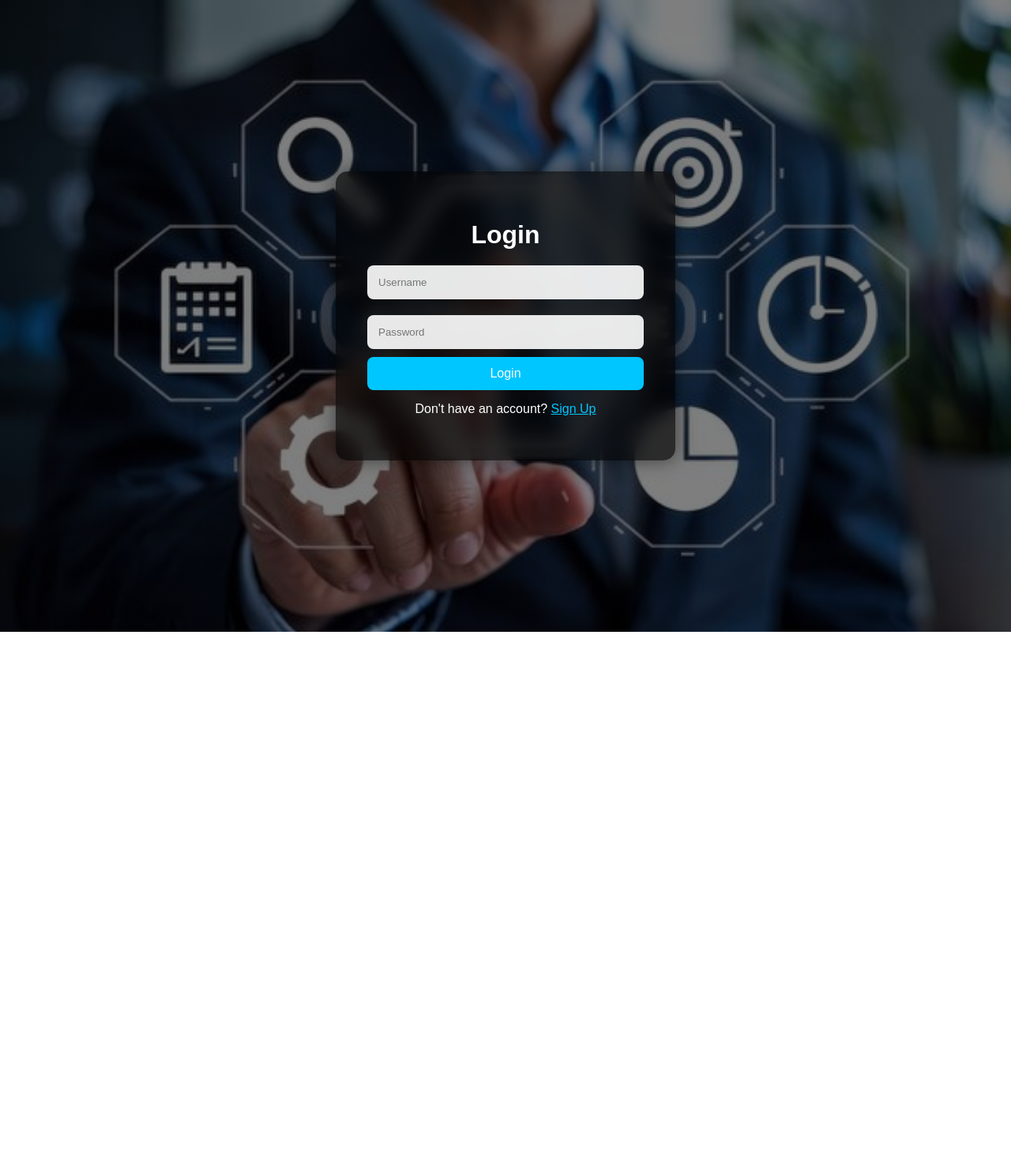
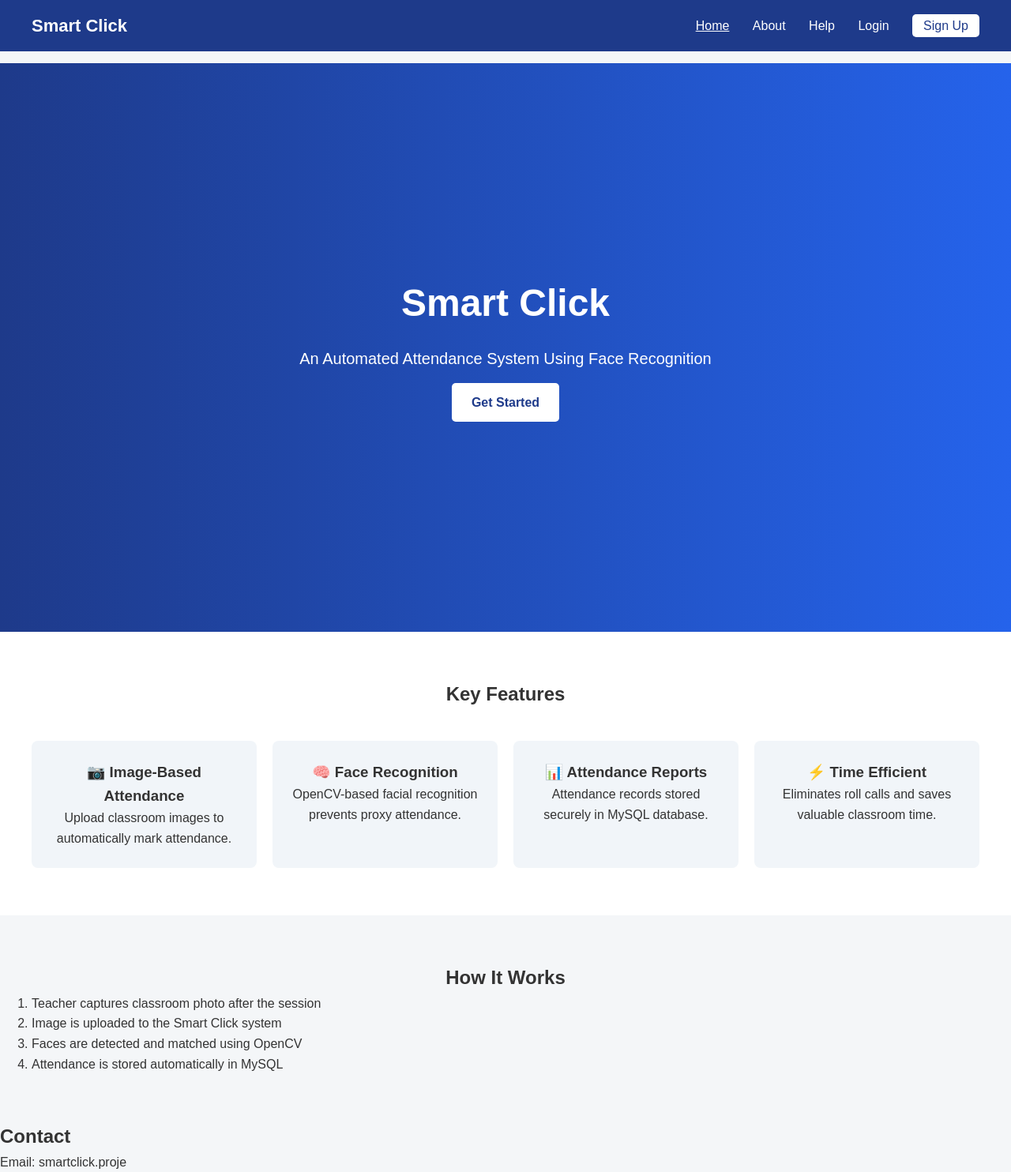
Before and after one commit to tuvijith-09/pbl, a plain HTML site: page index.html in a window 1280 px wide. Shown: the whole page at 79% size. Before the commit the page ends 800 px from the top, so only its background shows below. Drawn offline with Linux system fonts and the light colour scheme.

Commit message:
Add files via upload

```diff
--- a/index.html
+++ b/index.html
@@ -1,20 +1,67 @@
-<div class="login-box">
-
-    <h1>Login</h1>
-    <head>
-    <title>Student Sign Up - Attendance System</title>
+<!DOCTYPE html>
+<html lang="en">
+<head>
+    <meta charset="UTF-8">
+    <meta name="viewport" content="width=device-width, initial-scale=1.0">
+    <title>Smart Click | Automated Attendance System</title>
     <link rel="stylesheet" href="style.css">
 </head>
+<body>
 
-    <input type="text" placeholder="Username">
-    <input type="password" placeholder="Password">
+    <!-- Fixed Header -->
+    <header class="navbar">
+        <div class="logo">Smart Click</div>
+        <nav>
+            <a href="index.html" class="active">Home</a>
+            <a href="about.html">About</a>
+            <a href="help.html">Help</a>
+            <a href="login.html">Login</a>
+            <a href="signup.html" class="signup-btn">Sign Up</a>
+        </nav>
+    </header>
 
-    <button>Login</button>
+    <!-- Hero Section -->
+    <section class="hero">
+        <h1>Smart Click</h1>
+        <p>An Automated Attendance System Using Face Recognition</p>
+        <a href="#" class="btn">Get Started</a>
+    </section>
 
-    <!-- ADD HERE -->
-    <p style="margin-top:15px; color:white;">
-        Don't have an account?
-        <a href="signup.html" style="color:#00c6ff;">Sign Up</a>
-    </p>
+    <!-- Features Section -->
+    <section class="features">
+        <h2>Key Features</h2>
+        <div class="feature-grid">
+            <div class="card">
+                <h3>📷 Image-Based Attendance</h3>
+                <p>Upload classroom images to automatically mark attendance.</p>
+            </div>
+            <div class="card">
+                <h3>🧠 Face Recognition</h3>
+                <p>OpenCV-based facial recognition prevents proxy attendance.</p>
+            </div>
+            <div class="card">
+                <h3>📊 Attendance Reports</h3>
+                <p>Attendance records stored securely in MySQL database.</p>
+            </div>
+            <div class="card">
+                <h3>⚡ Time Efficient</h3>
+                <p>Eliminates roll calls and saves valuable classroom time.</p>
+            </div>
+        </div>
+    </section>
 
-</div>
+    <!-- How It Works -->
+    <section class="how-it-works">
+        <h2>How It Works</h2>
+        <ol>
+            <li>Teacher captures classroom photo after the session</li>
+            <li>Image is uploaded to the Smart Click system</li>
+            <li>Faces are detected and matched using OpenCV</li>
+            <li>Attendance is stored automatically in MySQL</li>
+        </ol>
+    </section>
+
+    <!-- Contact -->
+    <section class="contact">
+        <h2>Contact</h2>
+        <p>Email: smartclick.proje
--- a/style.css
+++ b/style.css
@@ -1,91 +1,117 @@
-/* Full Page Background */
-body{
-    margin:0;
-    padding:0;
-    font-family: Arial, sans-serif;
-
-    /* Dark overlay for background image */
-    background:
-    linear-gradient(rgba(0,0,0,0.5), rgba(0,0,0,0.5)),
-    url("login2.jpg");
-
-
-    background-size: cover;
-    background-position: center;
-    background-repeat: no-repeat;
-
-    height:100vh;
-    display:flex;
-    justify-content:center;
-    align-items:center;
+* {
+    margin: 0;
+    padding: 0;
+    box-sizing: border-box;
+    font-family: Arial, Helvetica, sans-serif;
 }
 
-/* Login Box */
-.login-box{
-    width:350px;
-    padding:40px;
-
-    /* Dark glass effect */
-    background: rgba(0,0,0,0.65);
-    backdrop-filter: blur(12px);
-
-    border-radius:15px;
-    text-align:center;
-    color:white;
-
-    box-shadow: 0 0 25px rgba(0,0,0,0.5);
+/* Prevent overlap with fixed header */
+body {
+    padding-top: 80px;
+    background: #f4f6f8;
+    color: #333;
+    line-height: 1.6;
 }
 
-/* Heading */
-.login-box h1{
-    margin-bottom:10px;
+/* Navbar */
+.navbar {
+    position: fixed;
+    top: 0;
+    width: 100%;
+    background: #1e3a8a;
+    color: white;
+    padding: 15px 40px;
+    display: flex;
+    justify-content: space-between;
+    align-items: center;
+    z-index: 1000;
 }
 
-/* Inputs Normal */
-.login-box input{
-    width:100%;
-    padding:12px;
-    margin:10px 0;
-
-    border:2px solid transparent;
-    border-radius:8px;
-
-    outline:none;
-
-    background: rgba(255,255,255,0.9);
-
-    transition: 0.3s;
+.logo {
+    font-size: 22px;
+    font-weight: bold;
 }
 
-/* Inputs Focus Highlight */
-.login-box input:focus{
-    border:2px solid #00c6ff;
+.navbar nav a {
+    color: white;
+    margin-left: 25px;
+    text-decoration: none;
+    font-weight: 500;
+}
 
-    box-shadow:
-        0 0 5px #00c6ff,
-        0 0 10px #00c6ff;
+.navbar nav a:hover,
+.navbar nav a.active {
+    text-decoration: underline;
+}
 
+/* Signup Button */
+.signup-btn {
+    background: white;
+    color: #1e3a8a !important;
+    padding: 6px 14px;
+    border-radius: 5px;
+    font-weight: bold;
+}
+
+/* Hero Section */
+.hero {
+    height: 90vh;
+    background: linear-gradient(to right, #1e3a8a, #2563eb);
+    color: white;
+    display: flex;
+    flex-direction: column;
+    justify-content: center;
+    align-items: center;
+    text-align: center;
+}
+
+.hero h1 {
+    font-size: 48px;
+}
+
+.hero p {
+    font-size: 20px;
+    margin: 15px 0;
+}
+
+.btn {
+    background: white;
+    color: #1e3a8a;
+    padding: 12px 25px;
+    border-radius: 5px;
+    text-decoration: none;
+    font-weight: bold;
+}
+
+/* Features */
+.features {
+    padding: 60px 40px;
     background: white;
 }
 
-/* Button */
-.login-box button{
-    width:100%;
-    padding:12px;
-
-    border:none;
-    border-radius:8px;
-
-    background:#00c6ff;
-    color:white;
-    font-size:16px;
-
-    cursor:pointer;
-    transition:0.3s;
+.features h2 {
+    text-align: center;
+    margin-bottom: 40px;
 }
 
-/* Button Hover */
-.login-box button:hover{
-    background:#0072ff;
-    transform: scale(1.03);
+.feature-grid {
+    display: grid;
+    grid-template-columns: repeat(auto-fit, minmax(220px, 1fr));
+    gap: 20px;
 }
+
+.card {
+    background: #f1f5f9;
+    padding: 25px;
+    border-radius: 8px;
+    text-align: center;
+}
+
+/* How it Works */
+.how-it-works {
+    padding: 60px 40px;
+}
+
+.how-it-works h2 {
+    text-align: center;
+}
```
Also changed, not shown: teacher_dashboard.html (added, +102 -0 lines).
